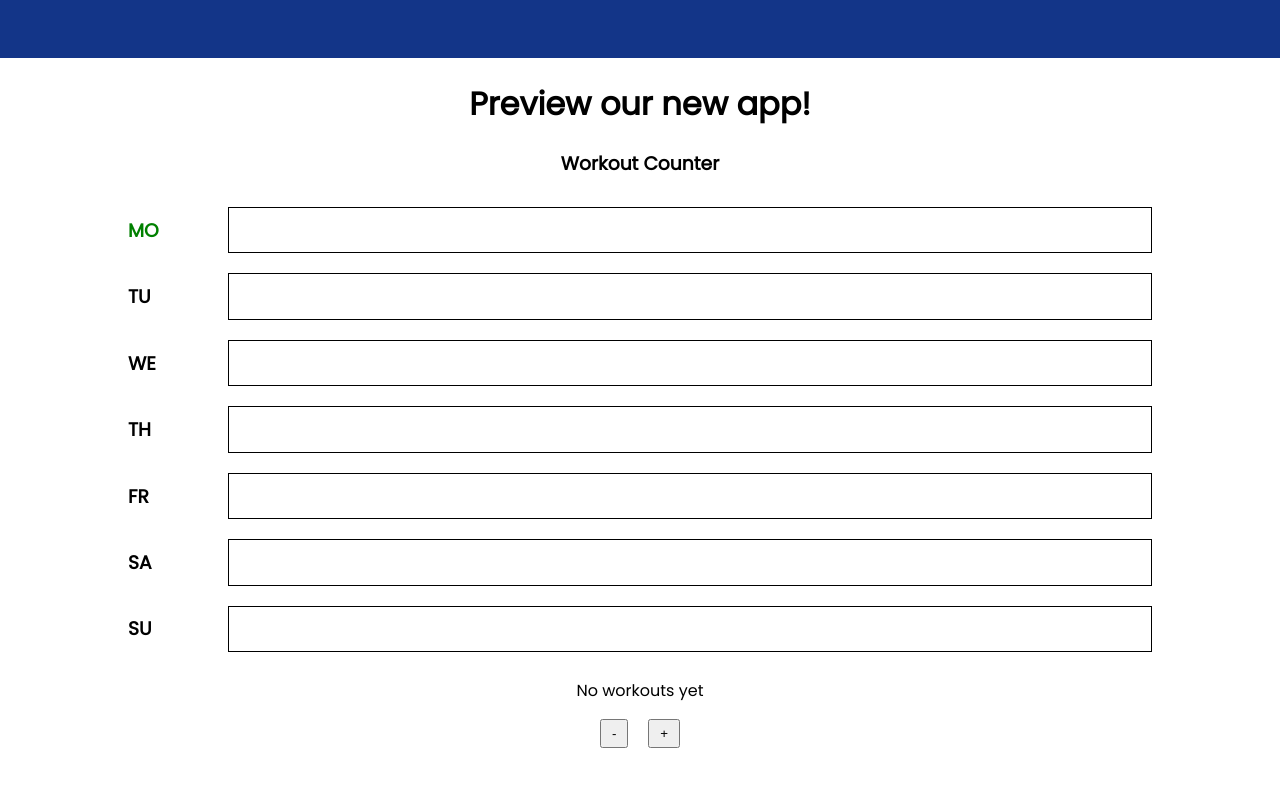
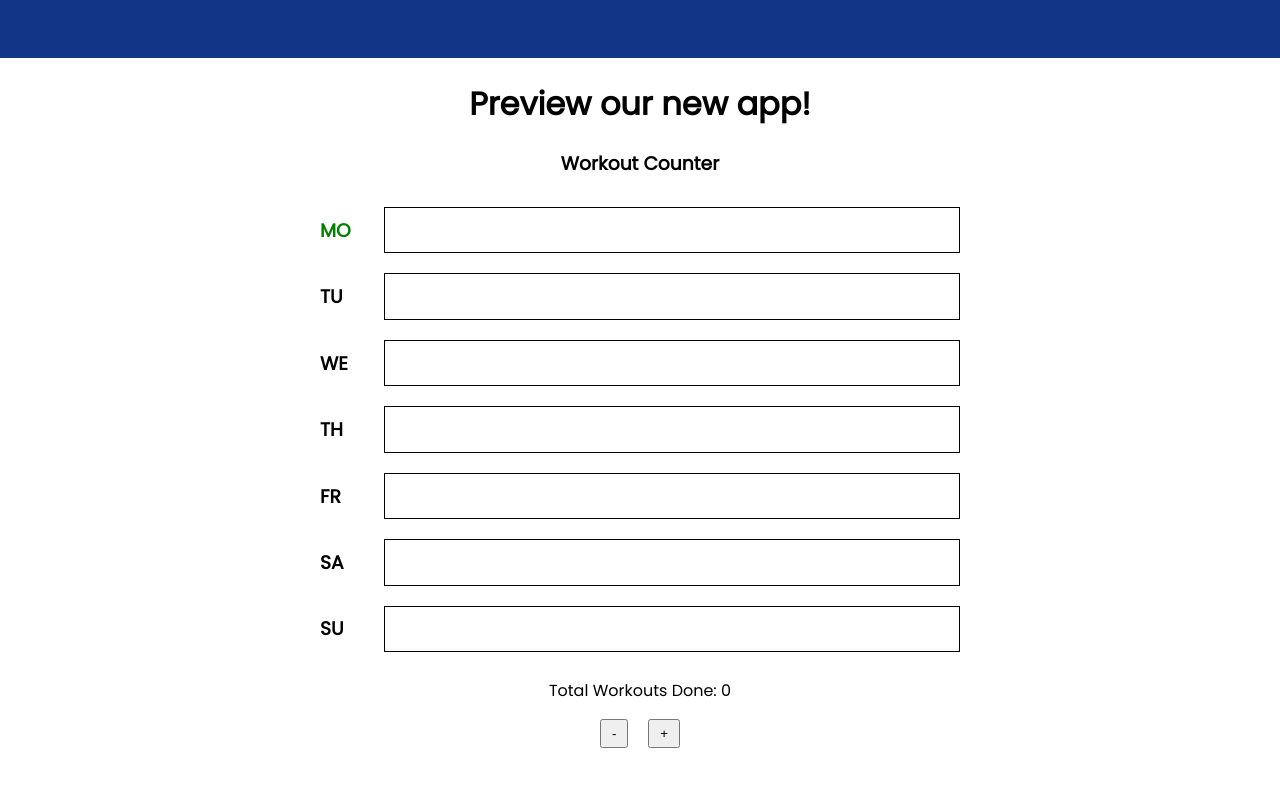
Before and after one commit to wbreepoel/react-landing-page, a React (Create React App) app: page / in a window 1280 px wide. Shown: the part 1762-2548 px from the top of the page. Built offline with nearby package versions, Linux system fonts and the light colour scheme.

Commit message:
Updated counter app

```diff
--- a/src/App.css
+++ b/src/App.css
@@ -133,10 +133,17 @@ input[type='text']::placeholder {
   margin:auto;
 }
 
+.day-field h3 {
+  margin-right: 0px;
+}
+
 .day-box {
   width: 90%;
   border: 1px solid black;
-  margin: 10px 0
+  margin: 10px 0;
+  padding: 8px;
+  box-sizing: border-box;
+  text-align:left;
 }
 
 
@@ -204,4 +211,8 @@ input[type='text']::placeholder {
     font-size: 16px;
   }
 
+  .day-field {
+    width: 50%;
+  }
+
 }
--- a/src/App.js
+++ b/src/App.js
@@ -7,7 +7,6 @@ import CounterSection from './CounterSection';
 
 function App() {
 
-  const [count, setCounter] = React.useState(0)
 
 
   return (
@@ -15,8 +14,7 @@ function App() {
       <HeroSection/>
       <ServiceSection/>
       <FooterSection />
-      <CounterSection onClickPlus={()=> setCounter(count+1)}
-        onClickMin={()=> setCounter(count-1)} count={count} />
+      <CounterSection/>
 
     </div>
   )
--- a/src/CounterSection.js
+++ b/src/CounterSection.js
@@ -1,9 +1,10 @@
 import React from 'react'
 
-function CounterSection (props) {
+function CounterSection () {
     const days = ['MO','TU','WE','TH','FR','SA','SU']
     const [selectedDay, setSelectedDay] = React.useState('MO')
     const [allCounter, setAllCounters] = React.useState({})
+    let [totalWorkouts, setTotalWorkouts] = React.useState(0)
 
     function addCounter() {
         const newAllCounter = {...allCounter}
@@ -12,6 +13,20 @@ function CounterSection (props) {
             newAllCounter[selectedDay] = currentDayCounter + '🏆'
         } else {
             newAllCounter[selectedDay] = '🏆'
+        }
+        setTotalWorkouts(totalWorkouts += 1)
+        setAllCounters(newAllCounter)
+    }
+
+    function subtractCounter() {
+        const newAllCounter = {...allCounter}
+        const currentDayCounter = newAllCounter[selectedDay]
+        if(currentDayCounter) {
+            newAllCounter[selectedDay] = currentDayCounter.slice(0,-2)
+            setTotalWorkouts(totalWorkouts - 1)
+        } else {
+            newAllCounter[selectedDay] = ''
+
         }
 
         setAllCounters(newAllCounter)
@@ -36,8 +51,8 @@ function CounterSection (props) {
                 })
 
                 }
-                <p>{props.count <= 0 ? 'No workouts yet' : props.count}</p>
-                <button>-</button>
+                <p>Total Workouts Done: {totalWorkouts}</p>
+                <button onClick={subtractCounter}>-</button>
                 <button onClick={addCounter}>+</button>
             </div>
         </div>
```
